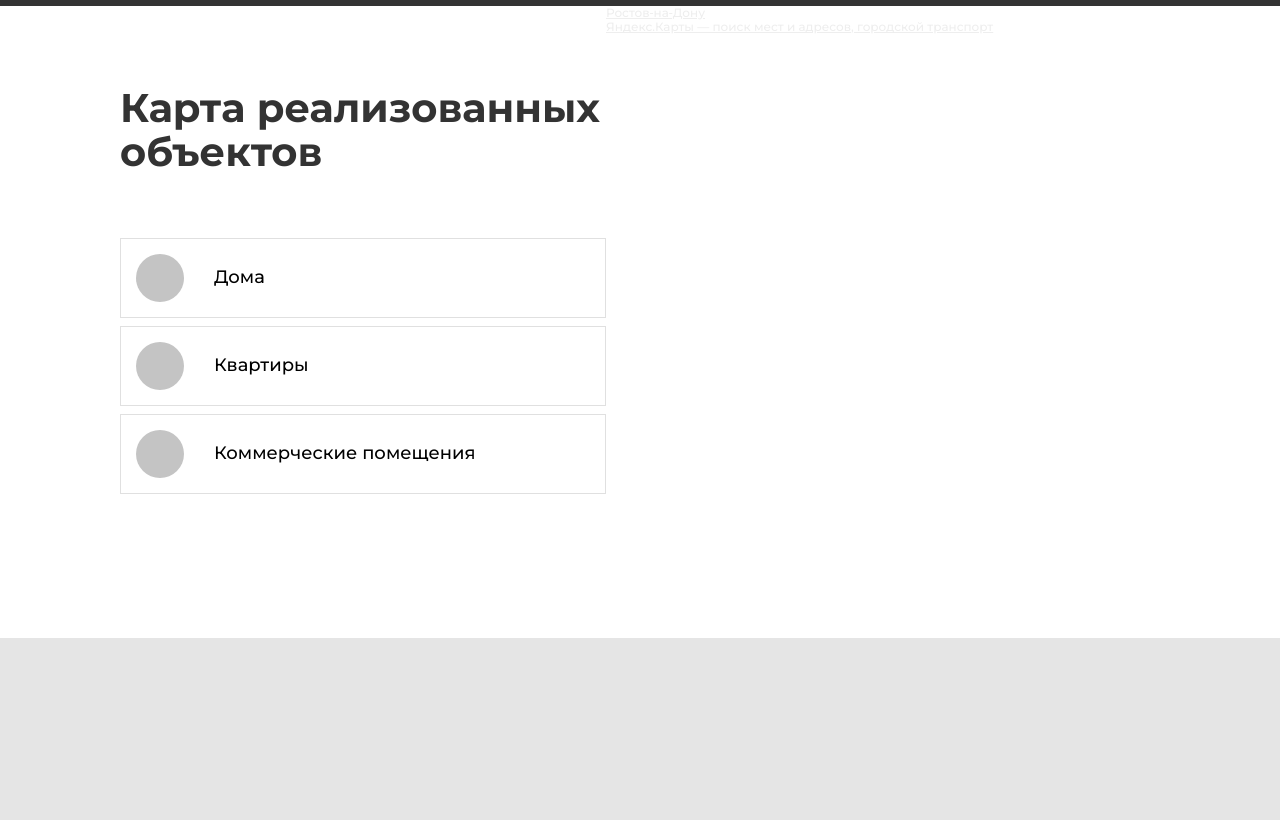
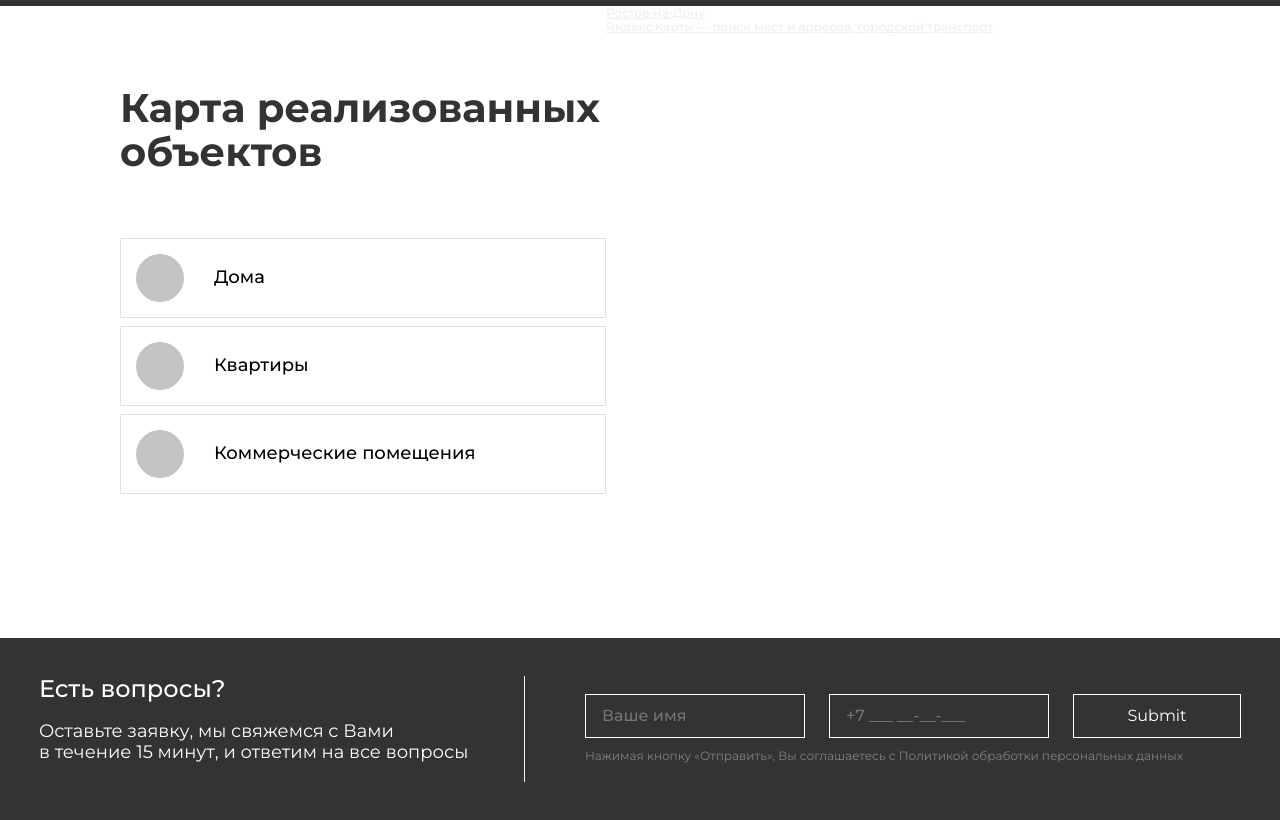
Before and after one commit to Daniil161russ/repair-progect, a plain HTML site: page index.html in a window 1280 px wide. Shown: the part 4291-5111 px from the top of the page. Before the commit the page ends 4933 px from the top, so only its background shows below. Drawn offline with Linux system fonts and the light colour scheme.

Commit message:
Done Questions section

```diff
--- a/css/style.css
+++ b/css/style.css
@@ -712,6 +712,7 @@ body{
 .object-map{
 	background: #FFFFFF;
 	display: flex;
+	justify-content: space-between;
 	height: 632px;
 }
 
@@ -765,3 +766,85 @@ body{
 .map{
 	mix-blend-mode: luminosity;
 }
+
+.questions{
+	height: 182px;
+	background: #333333;
+}
+
+.questions__content{
+	display: flex;
+	align-items:center;
+	justify-content: center;
+	height: 86px;
+	padding: 48px 120px;
+}
+
+.questions__text{
+	padding-right: 51px;
+	border-right: 1px solid #F2F2F2;
+}
+
+.questions__title{
+	margin: 0;
+	font-style: normal;
+	font-weight: 500;
+	font-size: 24px;
+	line-height: 110%;
+	color: #FFFFFF;
+}
+
+.questions__description{
+	display: block;
+	width: 434px;
+	font-style: normal;
+	font-weight: normal;
+	font-size: 18px;
+	line-height: 120%;
+	color: #FFFFFF;
+}
+
+.questions__form{
+	margin-left: 60px;
+}
+
+.form{
+	display: flex;
+	justify-content: space-around;
+}
+
+.form__input{
+	width: 220px;
+	height: 44px;
+	border: 1px solid #FFFFFF;
+	background: #333333;
+	box-sizing: border-box;
+	margin-right: 24px;
+	margin-bottom: 8px;
+	padding-left: 16px;
+	outline: none;
+	color: #FFFFFF;
+}
+
+
+
+.form__btn{
+	width: 168px;
+	height: 44px;
+	border: 1px solid #FFFFFF;
+	box-sizing: border-box;
+	font-style: normal;
+	font-weight: normal;
+	font-size: 16px;
+	line-height: 28px;
+	text-align: center;
+	color: #FFFFFF;
+}
+
+.form__agree-text{
+	font-style: normal;
+	font-weight: normal;
+	font-size: 12px;
+	line-height: 16px;
+	color: #828282;
+}
--- a/index.html
+++ b/index.html
@@ -196,5 +196,21 @@
 				<a href="https://yandex.ru/maps/39/rostov-na-donu/?ll=39.720349%2C47.222078&utm_medium=mapframe&utm_source=maps&z=12" style="color:#eee;font-size:12px;position:absolute;top:14px;">Яндекс.Карты — поиск мест и адресов, городской транспорт</a><iframe src="https://yandex.ru/map-widget/v1/-/CCQXj9Q" width="732" height="632" frameborder="0" allowfullscreen="true" style="position:relative;"></iframe></div>
 		</div>
 	</section>
+	<section class="questions">
+		<div class="questions__content">
+			<div class="questions__text">
+				<h3 class="questions__title">Есть вопросы?</h3>
+				<p class="questions__description">Оставьте заявку, мы свяжемся с Вами в&nbsp;течение 15 минут, и ответим на все вопросы</p>
+			</div>
+			<div class="questions__form">
+				<form class="form" name="form" id="form">
+					<input type="text" class="form__input" placeholder="Ваше имя" name="name">
+					<input type="tel" class="form__input" placeholder="+7 ___ __-__-___" name="phone">
+					<input type="submit" class="btn_transparent form__btn">
+				</form>
+				<span class="form__agree-text">Нажимая кнопку «Отправить», Вы соглашаетесь&nbsp;с Политикой обработки персональных данных</span>
+			</div>
+		</div>
+	</section>
 </body>
 </html>
```
